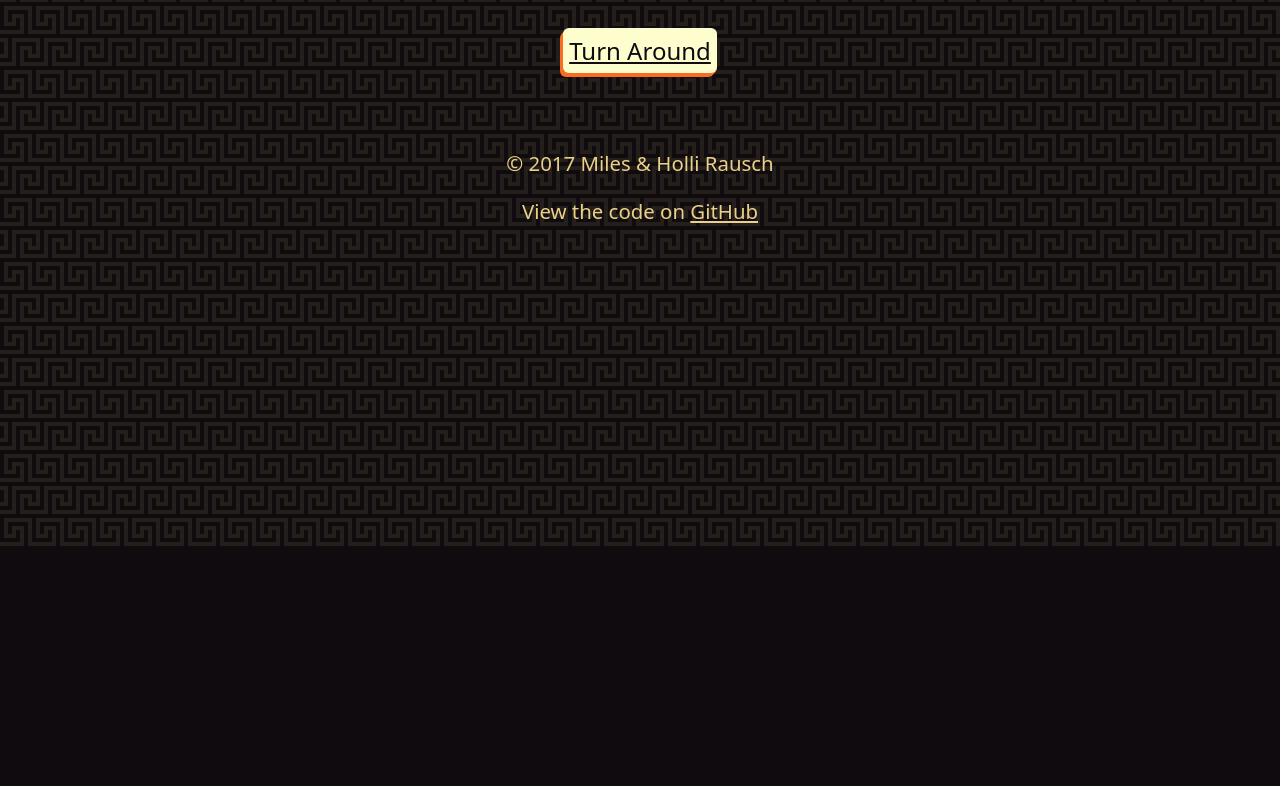
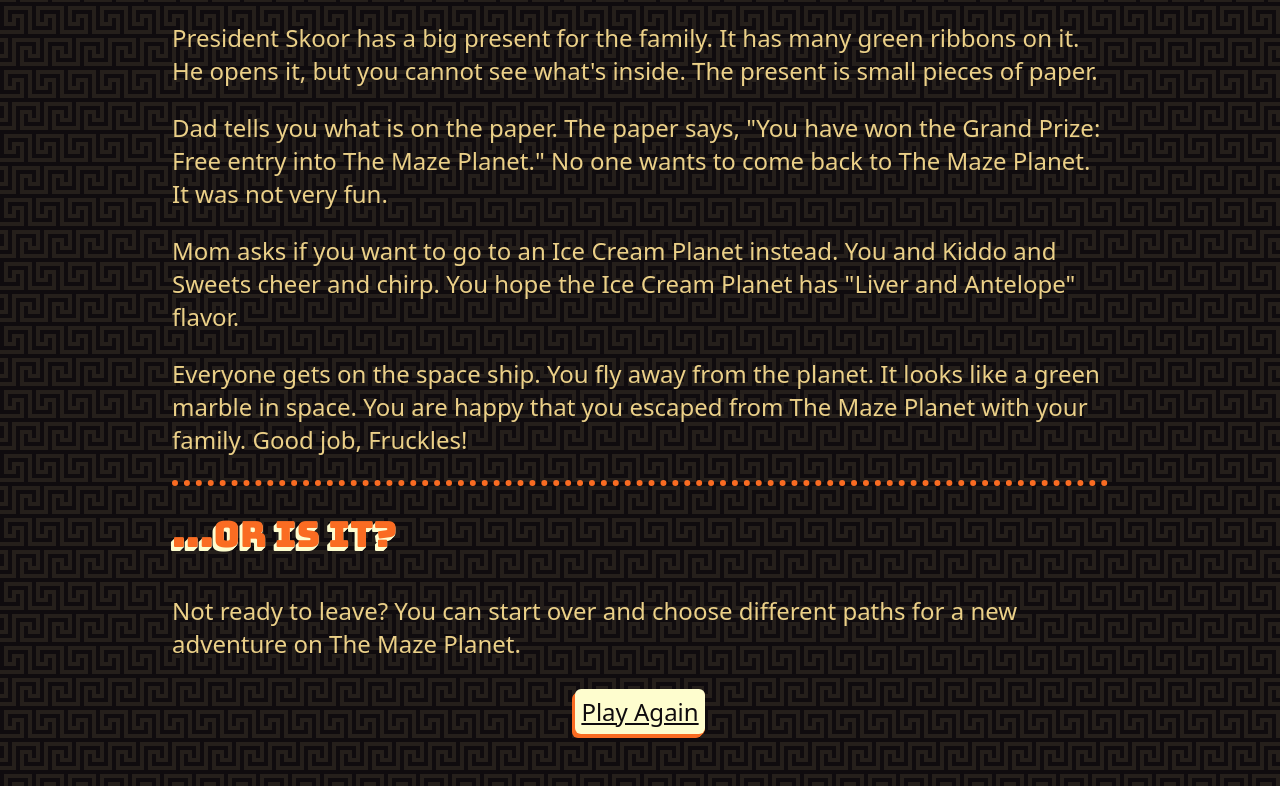
Before and after one commit to awayken/2017-christmas-card, a Nuxt app: page /the-finish-line in a window 1280 px wide. Shown: the part 254-1040 px from the top of the page. Before the commit the page ends 800 px from the top, so only its background shows below. Built offline with nearby package versions, Linux system fonts and the light colour scheme.

Commit message:
Add The Finish Line

```diff
--- /dev/null
+++ b/pages/the-finish-line.vue
@@ -0,0 +1,56 @@
+<template>
+  <section class="container">
+    <story title="The Finish Line">
+      <div v-if="$store.state.readingLevel === 'old'">
+        <p>You're too excited to wait. You race ahead and dive through the green ribbon. It breaks, and the crowd erupts in cheers. You look around, and the whole family is together again: Mom, Dad, Kiddo and Sweets. You all look tired and elated to be finally done with the maze planet.</p>
+        <p>"Congratulations!" shouts President Skoor. "You are truly a remarkable family to make it all out, and alive no less!"</p>
+        <p>"Wait, what?" says Dad, but the President continues.</p>
+        <p>"Since you have all completed the maze and made it to the finish line, you will all receive our grand prize. Bring it out!"</p>
+        <p>Four green, muscular aliens come forward supporting a large box between them. The box is wrapped in dozens of green ribbons and topped with a bright green ribbon. They gently set the box on the ground and step away. President Skoor rolls over to the box and takes one end of the boy in his hand. He pulls, and the ribbons begin to feverishly unravel. They arc and slice through the air with a hiss. As the last ribbon untangles, the walls of the box fall away.</p>
+        <p>"What is it?" asks Sweets.</p>
+        <p>"There's nothing there," Kiddo whispers.</p>
+        <p>President Skoor bends over and picks something small off the bottom of the box. He is beaming as he rolls over to the family and presents a small slip of paper to everyone but you. Dad's face is excited until he reads what's on the paper.</p>
+        <p>"You have won the Grand Prize," Dad reads. "Free entry into The Maze Planet&hellip;"</p>
+        <p>Mom and Dad exchange a look. Dad gives President Skoor a wooden smile. Mom doesn't even bother.</p>
+        <p>"Is our ship ready?" she asks.</p>
+        <p>President Skoor gestures to his right. The ship is waiting there, black and shiny and ready. "Of course! Contestants get free-"</p>
+        <p>"Time to go. Who wants find an uncharted Ice Cream Planet?"</p>
+        <p>You and Kiddo and Sweets cheer and chirp and run toward the ship. You hope the Ice Cream Planet has "Liver and Antelope" flavor. Mom and Dad begin the take-off procedure and soon Skoor is a green marble floating in the black of space once again. You're happy to escape The Maze Planet with your family, but you hope to never set foot on its green soil again.</p>
+      </div>
+      <div v-else>
+        <p>You are too excited to wait. You run to the finish line. The crowd cheers for you. Everyone is there: Mom, Dad, Kiddo and Sweets. You all finished the maze.</p>
+        <p>President Skoor has a big present for the family. It has many green ribbons on it. He opens it, but you cannot see what's inside. The present is small pieces of paper.</p>
+        <p>Dad tells you what is on the paper. The paper says, "You have won the Grand Prize: Free entry into The Maze Planet." No one wants to come back to The Maze Planet. It was not very fun.</p>
+        <p>Mom asks if you want to go to an Ice Cream Planet instead. You and Kiddo and Sweets cheer and chirp. You hope the Ice Cream Planet has "Liver and Antelope" flavor.</p>
+        <p>Everyone gets on the space ship. You fly away from the planet. It looks like a green marble in space. You are happy that you escaped from The Maze Planet with your family. Good job, Fruckles!</p>
+      </div>
+
+      <Chooser title="...Or Is It?">
+        <p>Not ready to leave? You can start over and choose different paths for a new adventure on The Maze Planet.</p>
+
+        <nav slot="choices" class="chooser__choices">
+          <nuxt-link to="/" class="chooser__choice chooser__choice-target">
+            Play Again
+          </nuxt-link>
+        </nav>
+      </Chooser>
+    </story>
+  </section>
+</template>
+
+<script>
+  import Story from '~/components/Story.vue'
+  import Chooser from '~/components/Chooser.vue'
+
+  export default {
+    layout: 'deadend',
+    components: {
+      Story,
+      Chooser
+    }
+  }
+</script>
+
+<style scoped>
+  /* Special page styling */
+</style>
```
